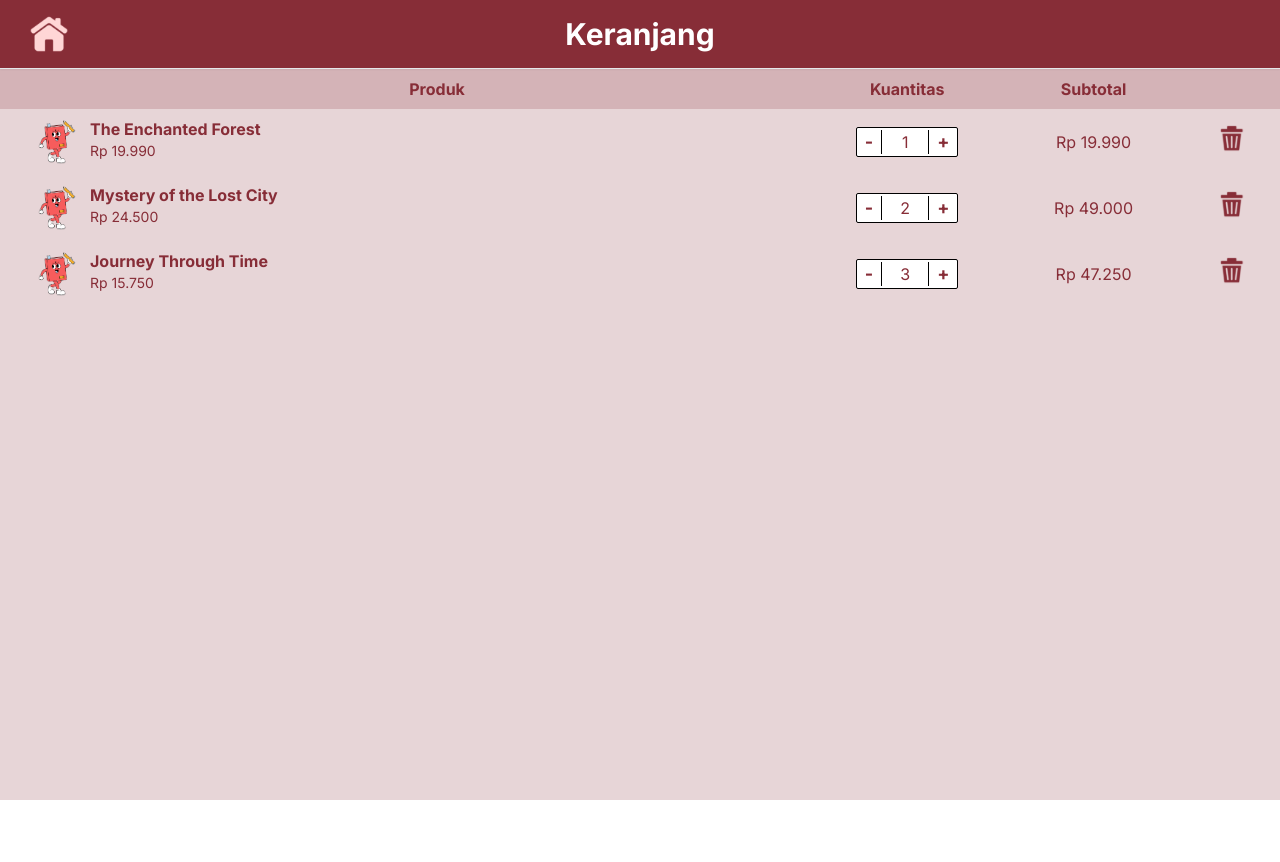
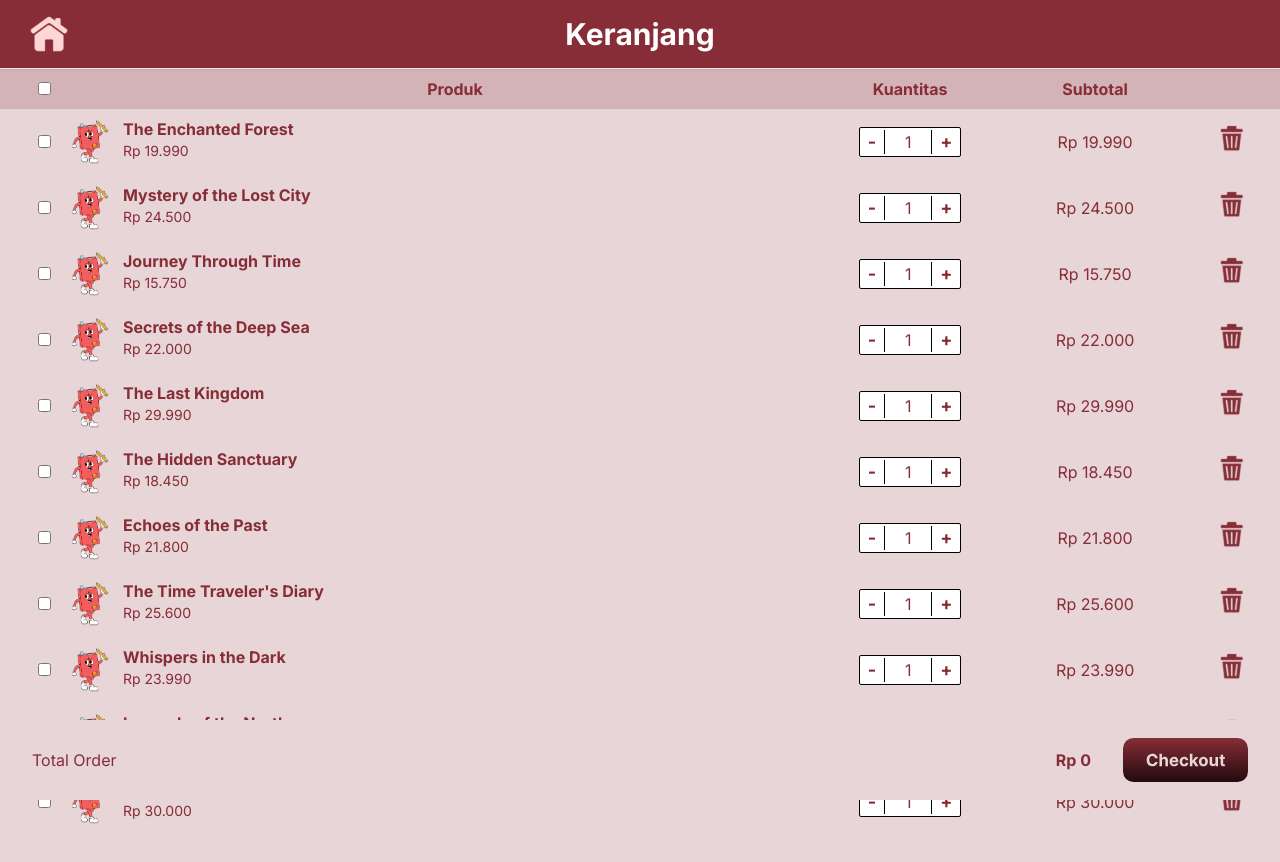
Before and after one commit to guntarahmbl/26_ITBooks, a Next.js app: page /cart in a window 1280 px wide. Shown: the top 862 px of the page. Before the commit the page ends 800 px from the top, so only its background shows below. Built offline with nearby package versions, Linux system fonts and the light colour scheme.

Commit message:
feat: add selection and total price

```diff
--- a/src/app/cart/layout.tsx
+++ b/src/app/cart/layout.tsx
@@ -14,7 +14,7 @@ export default function RootLayout({ children }: Readonly<{ children: React.Reac
   return (
     <html lang="en">
       <body className={inter.className}>
-        <div className="flex flex-col min-h-screen bg-[#E7D5D7]">
+        <div className="flex flex-col min-h-screen bg-[#E7D5D7] text-[#872D37]">
           <CartNavbar />
           <main className="flex-grow">
             {children}
--- a/src/app/cart/page.tsx
+++ b/src/app/cart/page.tsx
@@ -5,6 +5,7 @@ import Image from "next/image";
 
 import { cart } from "@utils/cart";
 import { books } from "@utils/example";
+import Link from "next/link";
 
 type QuantityChipTypes = {
   quantity: number;
@@ -13,7 +14,12 @@ type QuantityChipTypes = {
   onChange: (newQuantity: number) => void;
 };
 
-const QuantityChip = ({ quantity, onIncrease, onDecrease, onChange }: QuantityChipTypes) => {
+const QuantityChip = ({
+  quantity,
+  onIncrease,
+  onDecrease,
+  onChange,
+}: QuantityChipTypes) => {
   return (
     <div className="flex w-fit items-center justify-center border rounded-sm text-[#872D37] bg-white border-black">
       <button onClick={onDecrease} className="text-lg font-bold px-2">
@@ -39,6 +45,7 @@ type CartListTypes = {
 
 const Cart = () => {
   const [cartList, setCartList] = useState<CartListTypes[]>(cart);
+  const [selectedItems, setSelectedItems] = useState<string[]>([]);
 
   const getBookDetails = (id: string) => {
     const book = books.find((book) => book.id === id);
@@ -65,16 +72,48 @@ const Cart = () => {
     return Number.isNaN(price) ? 0 : Intl.NumberFormat("id-ID").format(price);
   };
 
+  const handleSelection = (id: string) => {
+    setSelectedItems((oldSelected) =>
+      oldSelected.includes(id)
+        ? oldSelected.filter((itemId) => itemId !== id)
+        : [...oldSelected, id]
+    );
+  };
+
+  const handleSelectAll = () => {
+    if (selectedItems.length === cartList.length) {
+      setSelectedItems([]);
+    } else {
+      setSelectedItems(cartList.map((item) => item.id));
+    }
+  };
+
+  const getTotalPrice = () => {
+    return cartList
+      .filter((item) => selectedItems.includes(item.id))
+      .reduce((total, item) => {
+        const book = getBookDetails(item.id);
+        return book ? total + book.price * item.quantity : total;
+      }, 0);
+  };
+
   return (
-    <div className="text-[#872D37]">
+    <div className="pb-[10vh]">
       {cartList.length === 0 ? (
-        <p className="text-center">Keranjangmu masih kosong nih!</p>
+        <p className="text-center p-8">Keranjangmu masih kosong nih!</p>
       ) : (
+        <>
           <table className="w-screen table-auto">
-
             <thead>
               <tr className="text-center font-bold bg-[#D4B3B7]">
-              <th className="max-sm:pl-2 sm:pl-8 py-2">Produk</th>
+                <th className="max-sm:pl-2 sm:pl-8 pr-2 py-2 w-[5%]">
+                  <input
+                    type="checkbox"
+                    checked={selectedItems.length === cartList.length}
+                    onChange={handleSelectAll}
+                  />
+                </th>
+                <th className="py-2">Produk</th>
                 <th className="w-[10%] py-2">Kuantitas</th>
                 <th className="py-2 max-sm:hidden">Subtotal</th>
                 <th className="max-sm:pr-2 sm:pr-8 w-[5%] py-2"></th>
@@ -87,8 +126,14 @@ const Cart = () => {
                 if (!book) return null;
                 return (
                   <tr key={item.id}>
-
-                  <td className="text-left max-sm:pl-2 sm:pl-8 py-2">
+                    <td className="max-sm:pl-2 sm:pl-8 pr-2 py-2">
+                      <input
+                        type="checkbox"
+                        checked={selectedItems.includes(item.id)}
+                        onChange={() => handleSelection(item.id)}
+                      />
+                    </td>
+                    <td className="text-left py-2">
                       <div className="flex flex-row">
                         <Image
                           src={book.image}
@@ -110,12 +155,18 @@ const Cart = () => {
                       <div className="flex justify-center">
                         <QuantityChip
                           quantity={item.quantity}
-                        onIncrease={() => updateQuantity(item.id, item.quantity + 1)}
-                        onDecrease={() => updateQuantity(
+                          onIncrease={() =>
+                            updateQuantity(item.id, item.quantity + 1)
+                          }
+                          onDecrease={() =>
+                            updateQuantity(
                               item.id,
                               item.quantity > 1 ? item.quantity - 1 : 1
-                          )}
-                        onChange={(newQuantity) => updateQuantity(item.id, newQuantity)}
+                            )
+                          }
+                          onChange={(newQuantity) =>
+                            updateQuantity(item.id, newQuantity)
+                          }
                         />
                       </div>
                       <div className="sm:hidden">
@@ -127,7 +178,7 @@ const Cart = () => {
                       Rp {formatCurrency(book.price * item.quantity)}
                     </td>
 
-                  <td className="max-sm:px-2 sm:pr-8  py-2">
+                    <td className="max-sm:px-2 sm:pr-8 py-2">
                       <button onClick={() => removeItem(item.id)}>
                         <Image
                           src="/Remove.svg"
@@ -143,6 +194,24 @@ const Cart = () => {
               })}
             </tbody>
           </table>
+
+          <div className="z-40 fixed bottom-0 w-full flex flex-row justify-between items-center max-sm:px-2 sm:px-8 py-4 h-[10vh] bg-[#E7D5D7]">
+            <div>
+              Total Order
+            </div>
+            <div className="flex flex-row items-center gap-8 font-bold">
+              Rp {formatCurrency(getTotalPrice())}
+              <Link href="cart/payment/">
+                <Image
+                  src="/CheckoutButton.svg"
+                  alt="Checkout"
+                  width={125}
+                  height={125} />
+              </Link>
+            </div>
+          </div>
+
+        </>
       )}
     </div>
   );
--- a/utils/cart.tsx
+++ b/utils/cart.tsx
@@ -1,14 +1,46 @@
 export const cart = [
   {
     id: "f0b5d7f1-29e0-4e68-8b4e-b68f3ac5a0b6",
-    quantity: 1,
+    quantity: 1
   },
   {
     id: "a7c6e88a-91c7-4d38-a61a-01356a4b4a23",
-    quantity: 2,
+    quantity: 1
   },
   {
     id: "b2d8f946-2f70-4b1e-8e9f-037ddc6632e5",
-    quantity: 3,
-  }
-]
+    quantity: 1
+  },
+  {
+    id: "e8a69e8a-5074-4c4a-bb6c-29b68cfdf8f3",
+    quantity: 1
+  },
+  {
+    id: "c5d2a8f6-2d8e-4ef5-bdb0-08a637fc42ae",
+    quantity: 1
+  },
+  {
+    id: "d9b8e446-5b5a-49dc-9f7d-2fdbb6b0d76a",
+    quantity: 1
+  },
+  {
+    id: "e1d7f84a-bb56-47c3-bac9-1c3cbf892e67",
+    quantity: 1
+  },
+  {
+    id: "f3a9b789-437a-414b-88e7-bc74565c1cf6",
+    quantity: 1
+  },
+  {
+    id: "c0c37c77-8c21-4394-8a4b-3f4b95fbd4f7",
+    quantity: 1
+  },
+  {
+    id: "b5a5c9e0-7a0b-4d27-8d2a-4c934e8d4a0e",
+    quantity: 1
+  },
+  {
+    id: "f4d87d24-4468-45d2-9c4d-5c4cb7e831a1",
+    quantity: 1
+  },
+];
```
Also changed, not shown: public/CheckoutButton.svg (added). Lines whose indentation alone changed are shown as unchanged.
